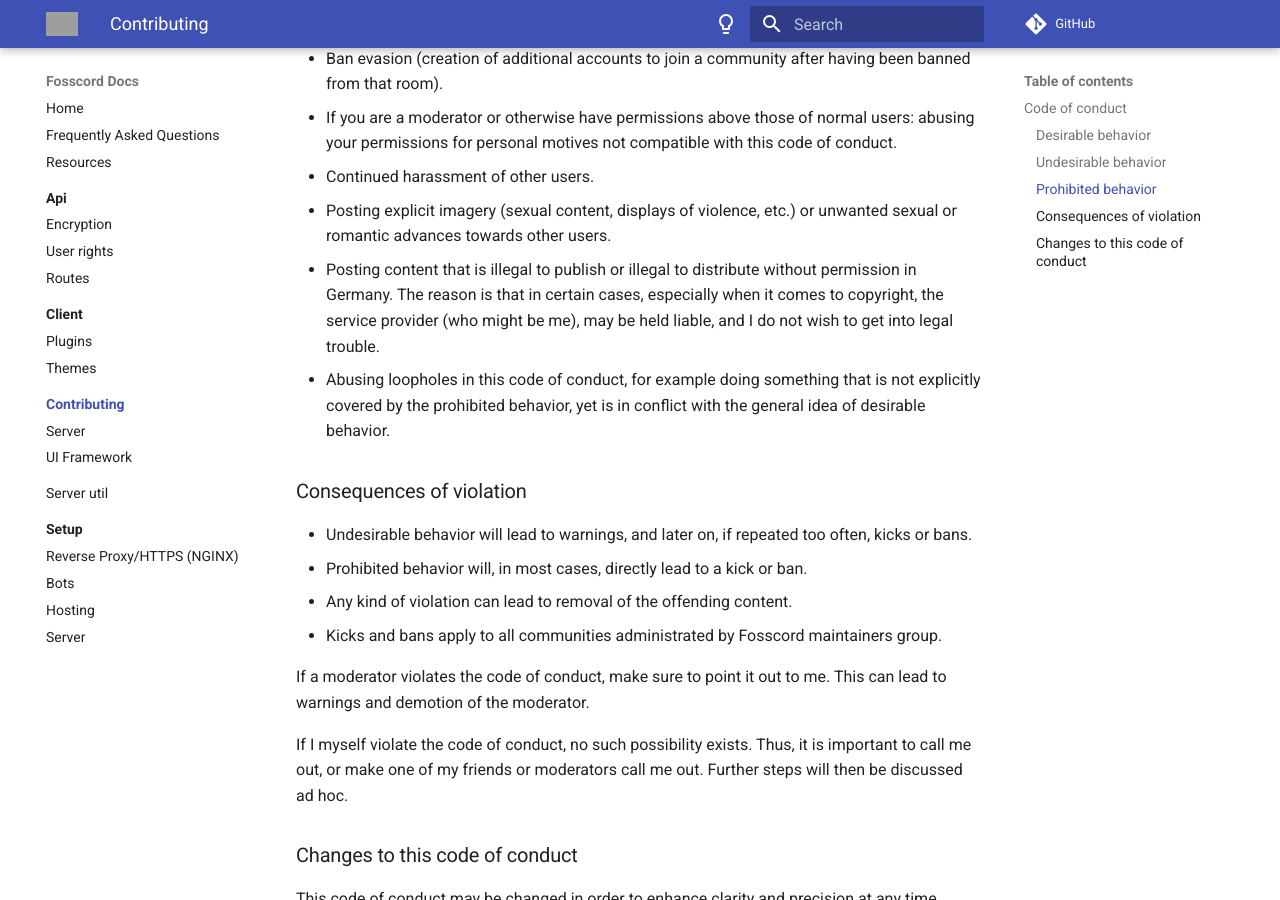
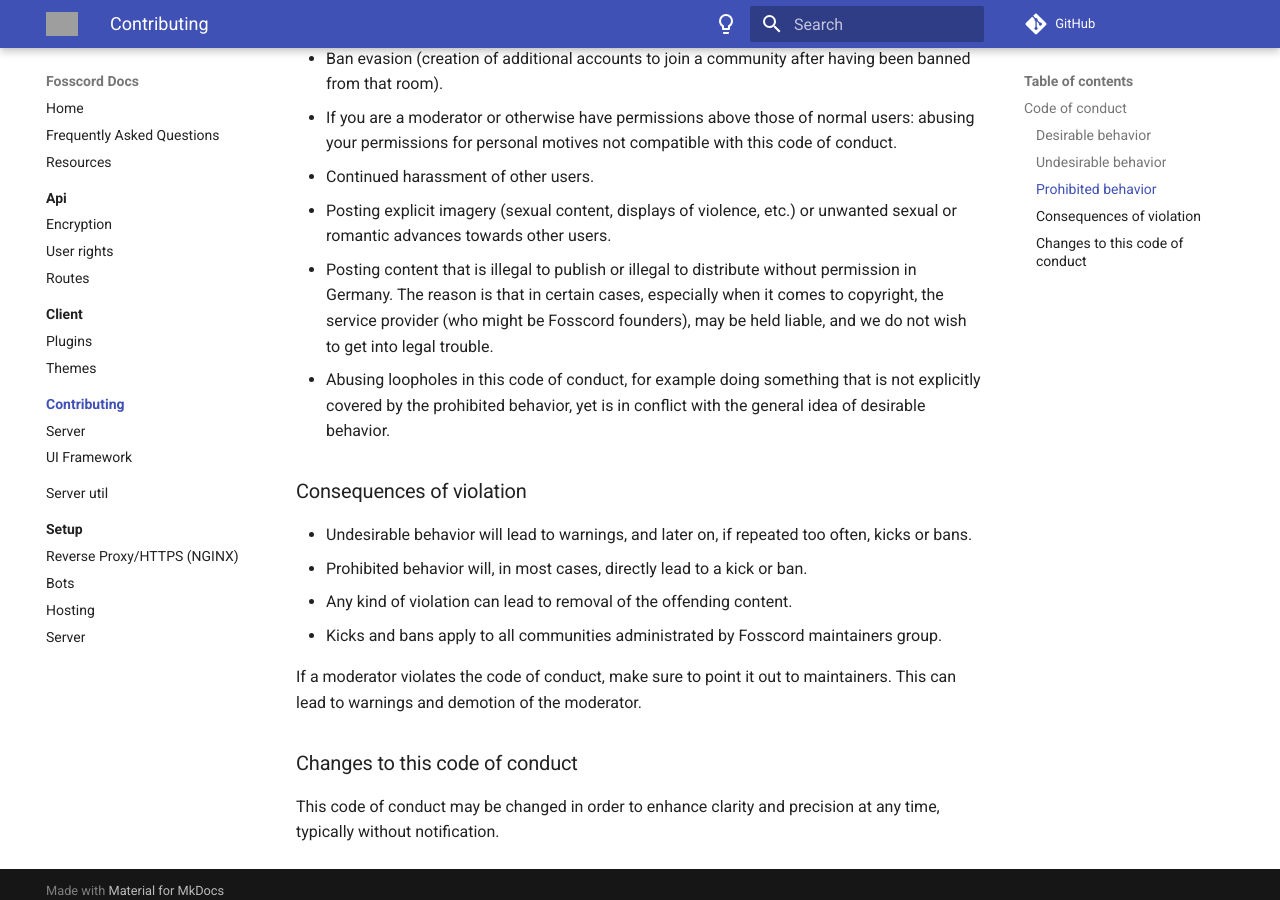
Before and after one commit to spacebarchat/docs, an MkDocs documentation site: the page built from docs/contributing/index.md, in a window 1280 px wide and 900 px high, scrolled down 2017 px. Built offline with MkDocs 1.6.1 and Material for MkDocs 9.7.7, drawn with Linux system fonts in a browser that asks for light colours; comment, search, counter and statistics services are not loaded; grey boxes are pictures that could not be loaded.

Commit message:
Remove first person perspective
The public does not know who "me" is here, and due to recent developments it should be kept more general anyway

```diff
--- a/docs/contributing/index.md
+++ b/docs/contributing/index.md
@@ -43,7 +43,7 @@ In order to have your questions resolved more quickly and efficiently, see also:
 -   If you are a moderator or otherwise have permissions above those of normal users: abusing your permissions for personal motives not compatible with this code of conduct.
 -   Continued harassment of other users.
 -   Posting explicit imagery (sexual content, displays of violence, etc.) or unwanted sexual or romantic advances towards other users.
--   Posting content that is illegal to publish or illegal to distribute without permission in Germany. The reason is that in certain cases, especially when it comes to copyright, the service provider (who might be me), may be held liable, and I do not wish to get into legal trouble.
+-   Posting content that is illegal to publish or illegal to distribute without permission in Germany. The reason is that in certain cases, especially when it comes to copyright, the service provider (who might be Fosscord founders), may be held liable, and we do not wish to get into legal trouble.
 -   Abusing loopholes in this code of conduct, for example doing something that is not explicitly covered by the prohibited behavior, yet is in conflict with the general idea of desirable behavior.
 
 ### Consequences of violation
@@ -53,9 +53,7 @@ In order to have your questions resolved more quickly and efficiently, see also:
 -   Any kind of violation can lead to removal of the offending content.
 -   Kicks and bans apply to all communities administrated by Fosscord maintainers group.
 
-If a moderator violates the code of conduct, make sure to point it out to me. This can lead to warnings and demotion of the moderator.
-
-If I myself violate the code of conduct, no such possibility exists. Thus, it is important to call me out, or make one of my friends or moderators call me out. Further steps will then be discussed ad hoc.
+If a moderator violates the code of conduct, make sure to point it out to maintainers. This can lead to warnings and demotion of the moderator.
 
 ### Changes to this code of conduct
 
```
